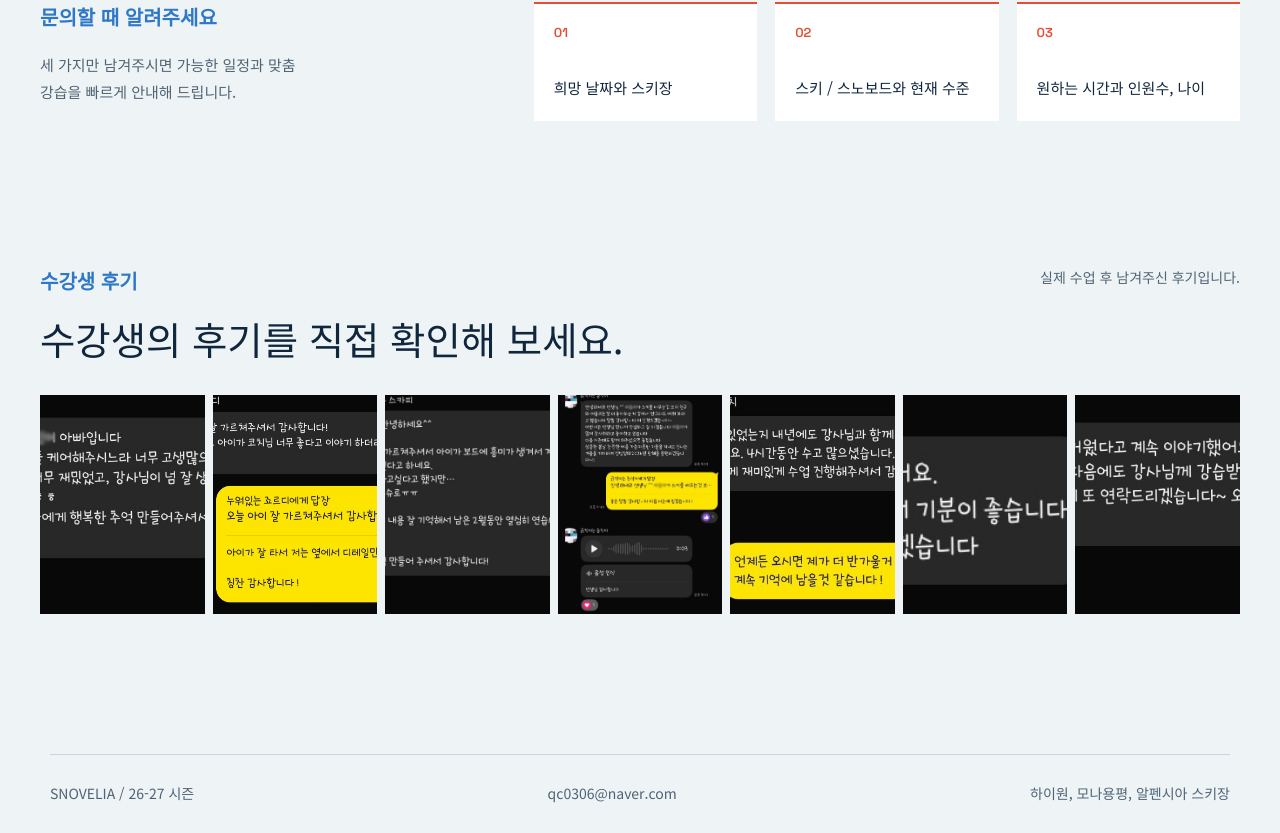
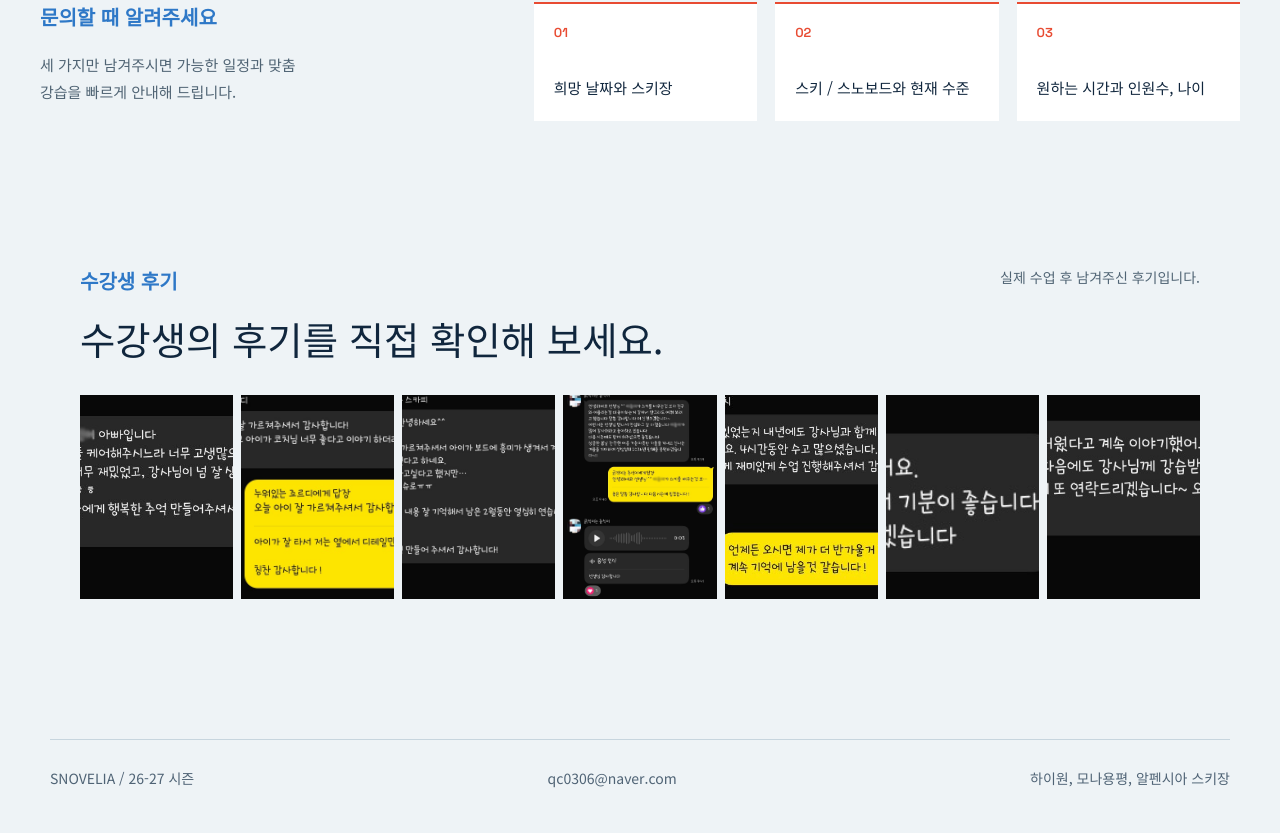
Before and after one commit to QC03/InstructorPage, a React (Vite) app: page /contact in a window 1280 px wide. Shown: the part 1008-1841 px from the top of the page. Built offline with nearby package versions, Linux system fonts and the light colour scheme.

Commit message:
Feat: 후기 모듈화해서 랜딩페이지에도 넣음

```diff
--- /dev/null
+++ b/src/components/Reviews.tsx
@@ -0,0 +1,21 @@
+
+
+import { ReviewStrip } from '../components/Gallery'
+import { siteContent } from '../content/site'
+
+function Reviews() {
+    return (
+        <section id="reviews" className="reviews page-width">
+            <div className="split-heading">
+                <div>
+                <p className="eyebrow">수강생 후기</p>
+                <p className="review-label">수강생의 후기를 직접 확인해 보세요.</p>
+                </div>
+                <p className="reviews-note">실제 수업 후 남겨주신 후기입니다.</p>
+            </div>
+            <ReviewStrip items={siteContent.testimonials} />
+        </section>
+    )
+}
+
+export default Reviews
--- a/src/pages/ContactPage.tsx
+++ b/src/pages/ContactPage.tsx
@@ -1,6 +1,7 @@
 import { ArrowUpRight, CalendarDays, MapPin } from 'lucide-react'
 import { ReviewStrip } from '../components/Gallery'
 import { siteContent } from '../content/site'
+import Reviews from '../components/Reviews'
 
 const contactChecklist = [
   '희망 날짜와 스키장',
@@ -92,16 +93,7 @@ export function ContactPage() {
 
       <ContactChecklist />
 
-      <section id="reviews" className="reviews">
-        <div className="split-heading">
-          <div>
-            <p className="eyebrow">수강생 후기</p>
-            <p className="review-label">수강생의 후기를 직접 확인해 보세요.</p>
-          </div>
-          <p className="reviews-note">실제 수업 후 남겨주신 후기입니다.</p>
-        </div>
-        <ReviewStrip items={siteContent.testimonials} />
-      </section>
+      <Reviews />
     </div>
   )
 }
--- a/src/pages/HomePage.tsx
+++ b/src/pages/HomePage.tsx
@@ -3,6 +3,8 @@ import { useState } from 'react'
 import { Link } from 'react-router-dom'
 import { Gallery } from '../components/Gallery'
 import { careerItems, siteContent } from '../content/site'
+
+import Reviews from '../components/Reviews'
 
 const lessonPrices = [
   { duration: '2시간', oneToOne: '100,000원', twoToOne: '150,000원' },
@@ -209,6 +211,7 @@ export function HomePage() {
       <PriceSummary />
       <ContactSection />
       <InstructorSection />
+      <Reviews />
     </div>
   )
 }
```
